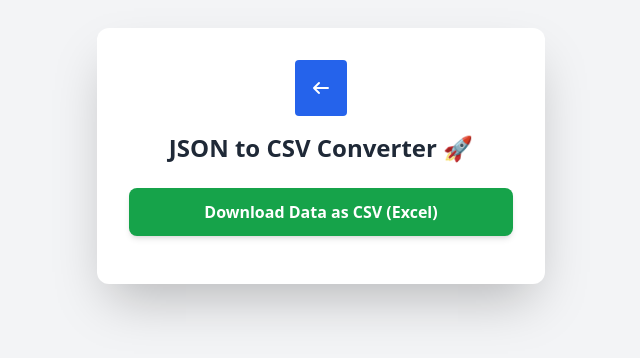
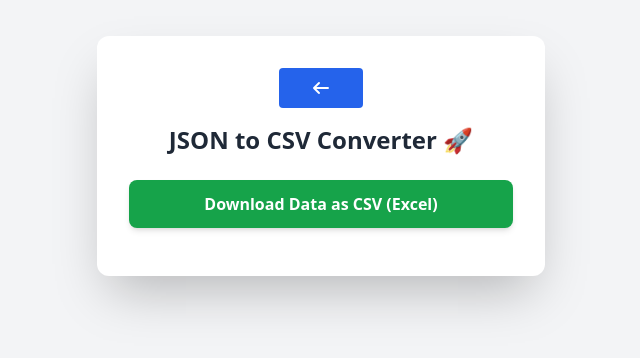
Before and after one commit to asadbekkholdarov/requestions, a website: page public/json_to_excel.html in a window 1280 px wide. Shown: the part 244-602 px from the top of the page, without its empty margins (319-959 px from the left). Drawn offline with nearby package versions, Linux system fonts and the light colour scheme.

Commit message:
back button fixed

```diff
--- a/public/json_to_excel.html
+++ b/public/json_to_excel.html
@@ -12,7 +12,7 @@
   <body class="bg-gray-100 min-h-screen flex items-center justify-center p-6">
     <div class="bg-white p-8 rounded-xl shadow-2xl w-full max-w-md text-center">
       <button
-        class="mb-4 px-4 py-4 bg-blue-600 text-white rounded hover:bg-blue-700"
+        class="mb-4 px-8 py-2 bg-blue-600 text-white rounded hover:bg-blue-700"
         onclick="window.history.back()"
       >
         <i class="fa-solid fa-arrow-left"></i>
```
Also changed, not shown: public/hammaData.html (+1 -1 lines).
